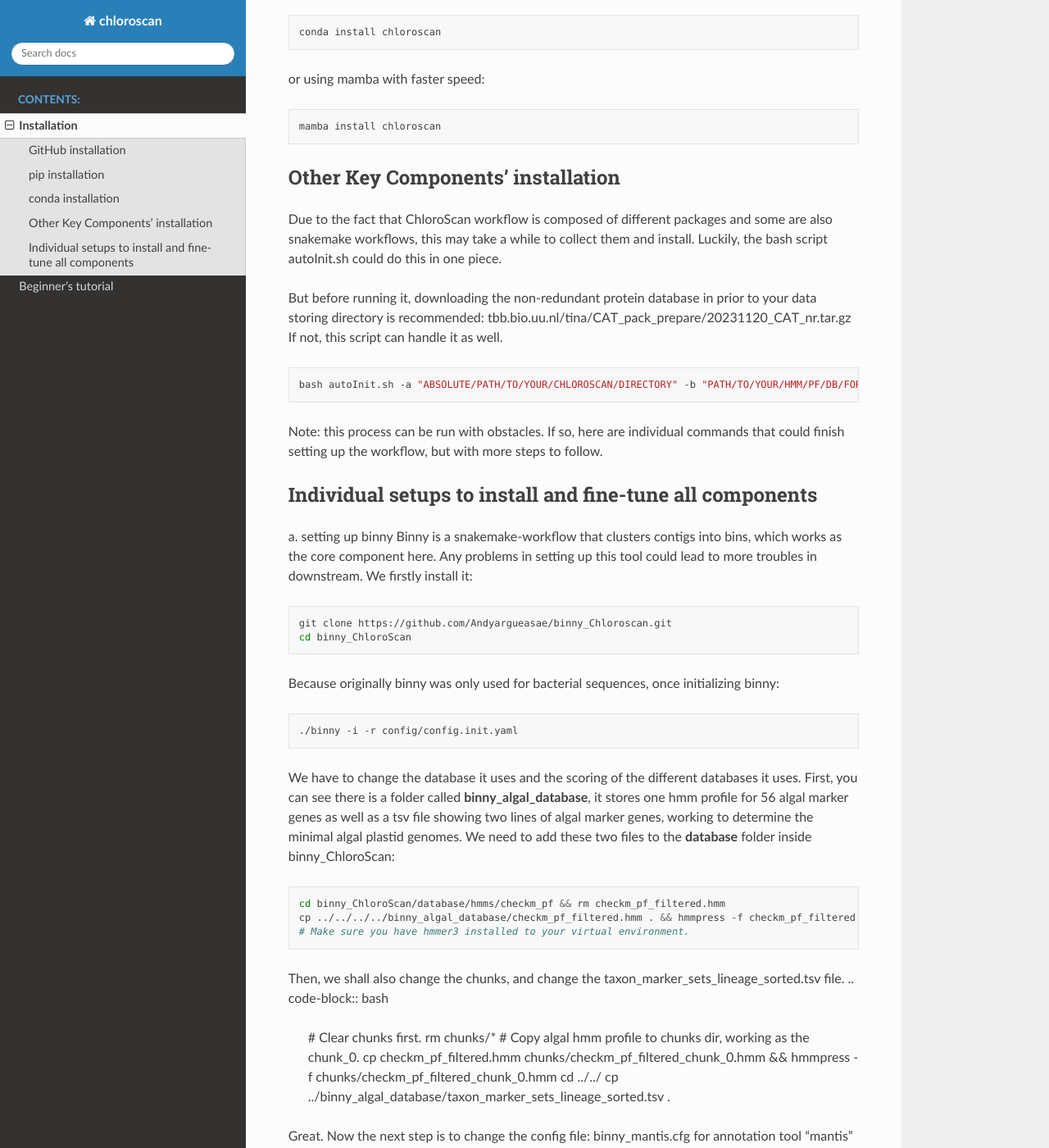
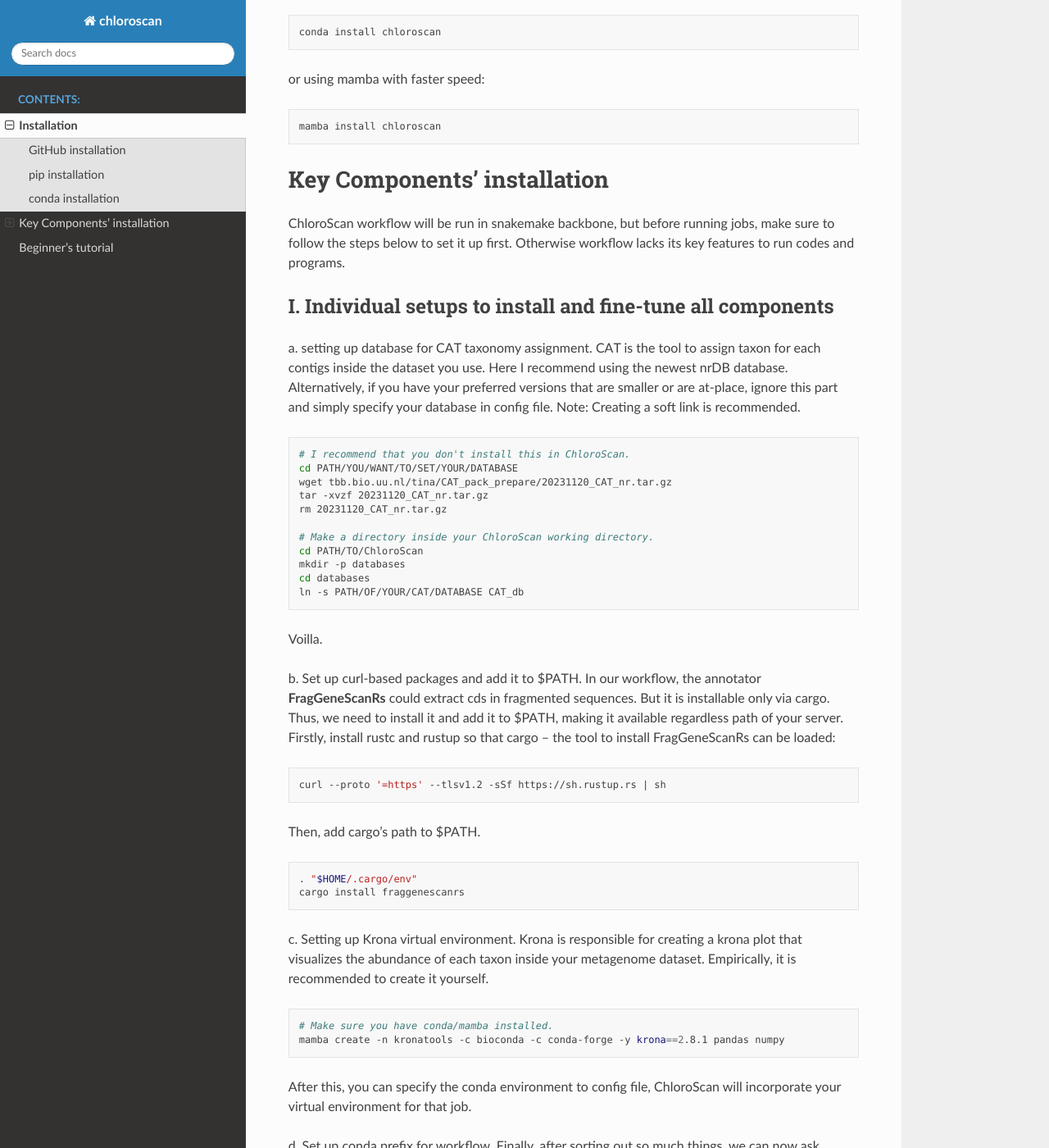
Before and after one commit to Andyargueasae/chloroscan, a Sphinx documentation site: the page built from docs/source/main/installation.rst, in a window 1280 px wide and 1400 px high, scrolled down 635 px. Shown: the whole window at 82% size. Built offline with Sphinx 7.4.7 and the Read the Docs theme 2.0.0, drawn with Linux system fonts in a browser that asks for light colours; some of the changed text lies outside the part shown.

Commit message:
20240607 try

```diff
--- a/docs/source/main/installation.rst
+++ b/docs/source/main/installation.rst
@@ -38,63 +38,14 @@
 
     mamba install chloroscan
 
-Other Key Components' installation
 ==================================
-Due to the fact that ChloroScan workflow is composed of different packages and some are also snakemake workflows, this may take a while to collect them and install.
-Luckily, the bash script autoInit.sh could do this in one piece.
+Key Components' installation
+==================================
+ChloroScan workflow will be run in snakemake backbone, but before running jobs, make sure to follow the steps below to set it up first. Otherwise workflow lacks its key features to run codes and programs.
 
-But before running it, downloading the non-redundant protein database in prior to your data storing directory is recommended: tbb.bio.uu.nl/tina/CAT_pack_prepare/20231120_CAT_nr.tar.gz
-If not, this script can handle it as well.
-
-.. code-block:: bash
-
-    bash autoInit.sh -a "ABSOLUTE/PATH/TO/YOUR/CHLOROSCAN/DIRECTORY" -b "PATH/TO/YOUR/HMM/PF/DB/FOR/BINNY" -c "PATH/TO/YOUR/TAXON/MARKER/SET/TSV/FOR/BINNY" -d "PATH/TO/YOUR/DIRECTORY/WHERE/DATABASES/ARE"
-
-Note: this process can be run with obstacles. If so, here are individual commands that could finish setting up the workflow, but with more steps to follow.
-
-
-Individual setups to install and fine-tune all components
+I. Individual setups to install and fine-tune all components
 =========================================================
-a. setting up binny
-Binny is a snakemake-workflow that clusters contigs into bins, which works as the core component here. Any problems in setting up this tool could lead to more troubles in downstream.
-We firstly install it:
-
-.. code-block:: bash
-
-    git clone https://github.com/Andyargueasae/binny_Chloroscan.git
-    cd binny_ChloroScan
-
-Because originally binny was only used for bacterial sequences, once initializing binny:
-
-.. code-block:: bash
-
-    ./binny -i -r config/config.init.yaml
-
-We have to change the database it uses and the scoring of the different databases it uses. First, you can see there is a folder called **binny_algal_database**, it stores one hmm profile for 56 algal marker genes as well as a tsv file showing two lines of algal marker genes, working to determine the minimal algal plastid genomes.
-We need to add these two files to the **database** folder inside binny_ChloroScan:
-
-.. code-block:: bash
-
-    cd binny_ChloroScan/database/hmms/checkm_pf && rm checkm_pf_filtered.hmm
-    cp ../../../../binny_algal_database/checkm_pf_filtered.hmm . && hmmpress -f checkm_pf_filtered.hmm
-    # Make sure you have hmmer3 installed to your virtual environment.
-
-Then, we shall also change the chunks, and change the taxon_marker_sets_lineage_sorted.tsv file.
-.. code-block:: bash
-
-    # Clear chunks first.
-    rm chunks/*
-    # Copy algal hmm profile to chunks dir, working as the chunk_0.
-    cp checkm_pf_filtered.hmm chunks/checkm_pf_filtered_chunk_0.hmm && hmmpress -f chunks/checkm_pf_filtered_chunk_0.hmm
-    cd ../../
-    cp ../binny_algal_database/taxon_marker_sets_lineage_sorted.tsv .
-
-Great. Now the next step is to change the config file: binny_mantis.cfg for annotation tool "mantis" to use these databases. You can simply delete the line: **custom_ref="PATH/TO/binny_ChloroScan/database/hmms/checkm_tf/checkm_tf_filtered.hmm"** and its **weight** used by mantis, as this hmm file still stores bacteria markers that binny orignially retrieved.
-Once you delete these two lines, binny will no longer use checkm_tf to annotate genes, it only annotates algal plastid genes.
-
-Great. Moving to the next step.
-
-b. setting up database for CAT taxonomy assignment.
+a. setting up database for CAT taxonomy assignment.
 CAT is the tool to assign taxon for each contigs inside the dataset you use. Here I recommend using the newest nrDB database.
 Alternatively, if you have your preferred versions that are smaller or are at-place, ignore this part and simply specify your database in config file.
 Note: Creating a soft link is recommended.
@@ -115,7 +66,7 @@
 
 Voilla.
 
-c. Set up curl-based packages and add it to $PATH.
+b. Set up curl-based packages and add it to $PATH.
 In our workflow, the annotator **FragGeneScanRs** could extract cds in fragmented sequences. But it is installable only via cargo. Thus, we need to install it and add it to $PATH, making it available regardless path of your server.
 Firstly, install rustc and rustup so that cargo -- the tool to install FragGeneScanRs can be loaded:
 
@@ -124,13 +75,15 @@
     curl --proto '=https' --tlsv1.2 -sSf https://sh.rustup.rs | sh
 
 Then, add cargo's path to $PATH.
+
 .. code-block:: bash
 
     . "$HOME/.cargo/env"
     cargo install fraggenescanrs
 
-d. Setting up Krona virtual environment.
+c. Setting up Krona virtual environment.
 Krona is responsible for creating a krona plot that visualizes the abundance of each taxon inside your metagenome dataset. Empirically, it is recommended to create it yourself.
+
 .. code-block:: bash
 
     # Make sure you have conda/mamba installed.
@@ -138,14 +91,18 @@
 
 After this, you can specify the conda environment to config file, ChloroScan will incorporate your virtual environment for that job.
 
-e. Set up conda prefix for workflow.
+d. Set up conda prefix for workflow.
 Finally, after sorting out so much things, we can now ask snakemake to set up the rest of environments for us. Simply run:
+
 .. code-block:: bash
 
     snakemake -c N_CORES --use-conda --conda-prefix=./conda --snakefile ./chloroscan/workflow/Snakefile --configfile config/ChloroScan.init.yaml --conda-create-envs-only
 
 Hurrah! Now you are good to go.
 
+
+II. Run it.
+===========
 ChloroScan is able to be run via snk-cli, but firstly it requires poetry to be present. Just type the code below:
 
 .. code-block:: bash
```
Also changed, not shown: other parts of docs/source/main/installation.rst (+2 -0 lines), 5 other files.
